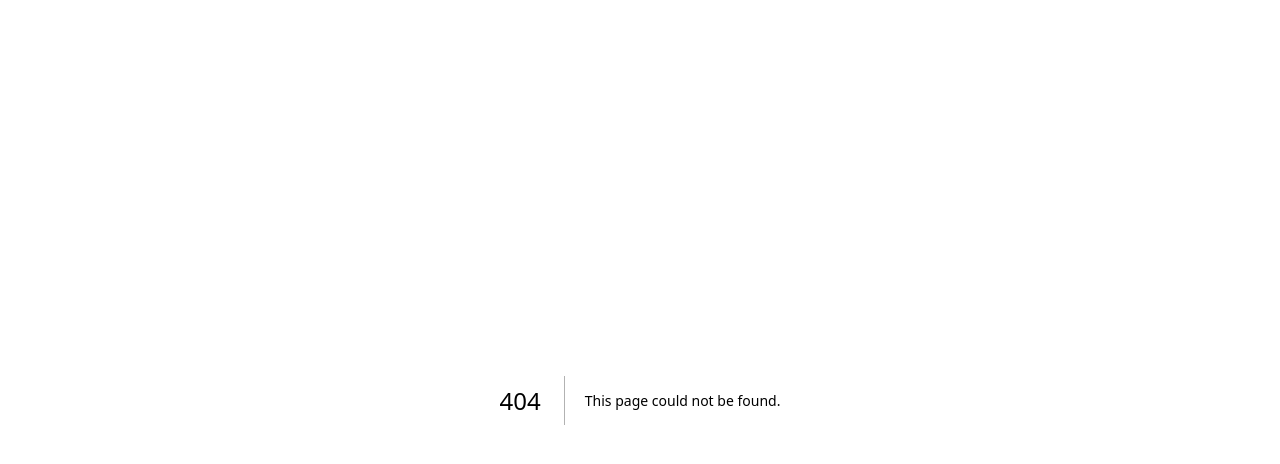
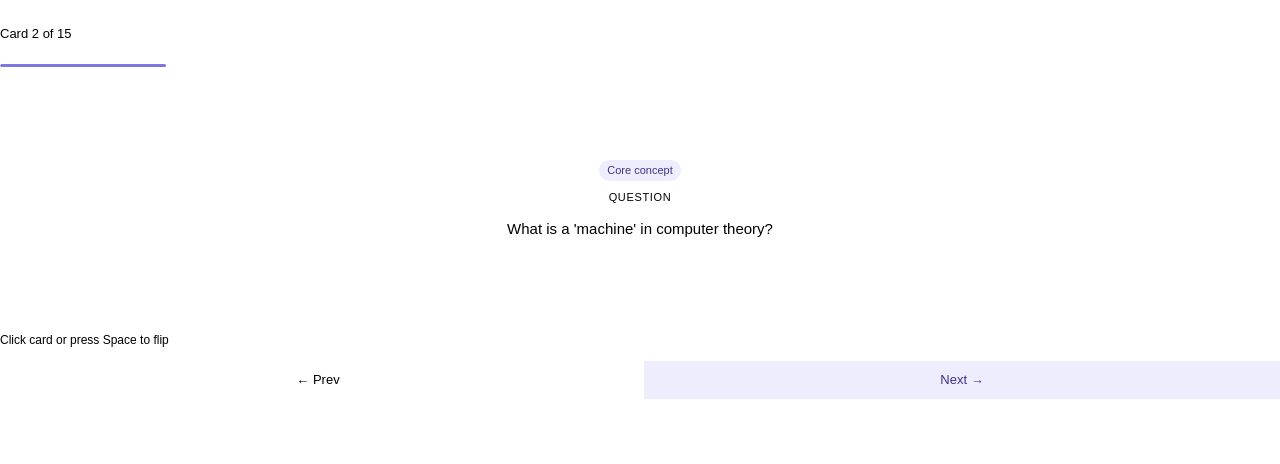
Before and after one commit to Taelo1829/tyrostudy, a Next.js app: page /module in a window 1280 px wide. Before the commit this address had no page. Shown: the top 464 px of the page. Built offline with nearby package versions, Linux system fonts and the light colour scheme.

Commit message:
done with flash cards

```diff
--- /dev/null
+++ b/src/app/components/FlashCards.jsx
@@ -0,0 +1,115 @@
+import React, { useEffect } from 'react'
+
+const FlashCards = () => {
+    const allCards = [
+        { tag: "Core concept", q: "What is the central question of computer theory?", a: "Whether a task can be done at all — not how to do it best." },
+        { tag: "Core concept", q: "What is a 'machine' in computer theory?", a: "A mathematical model used to study what types of tasks can be performed and their limitations." },
+        { tag: "Core concept", q: "What is the 'language' of a machine?", a: "The set of all inputs on which the machine operates successfully." },
+        { tag: "Three areas", q: "What are the three major areas of computer theory?", a: "Theory of automata, theory of formal languages, and theory of Turing machines." },
+        { tag: "History", q: "What did Hilbert propose in 1900?", a: "A mechanical system to prove all true mathematical statements — essentially imagining a proof-generating algorithm before computers existed." },
+        { tag: "History", q: "What did Gödel prove in 1931?", a: "No algorithm can prove all true statements in mathematics — either some truths are unprovable, or some false statements have proofs." },
+        { tag: "History", q: "What did Turing prove about his universal machine?", a: "There are fundamental questions about the machine itself that the machine cannot answer." },
+        { tag: "Key figures", q: "What did McCulloch and Pitts contribute to computer theory?", a: "A mathematical model of animal neural nets — a theoretical machine similar to Turing's but with certain limitations." },
+        { tag: "Key figures", q: "What did Noam Chomsky contribute?", a: "Mathematical models for describing languages, which shed light on formal and computer languages." },
+        { tag: "Key result", q: "What is the ultimate result of the course?", a: "No matter how powerful a machine is, there will always be simple, well-defined problems it cannot solve." },
+        { tag: "Terminology", q: "Why is 'computation' a misleading name for this field?", a: "It implies arithmetic, but computers also do word processing, sorting, searching, and more — 'computer theory' is broader and more accurate." },
+        { tag: "Core concept", q: "Why are computer languages easy for machines but human languages hard?", a: "We know exactly how machines parse instructions; human language understanding is far more complex and not fully understood." },
+        { tag: "History", q: "What role did WW2 play in building the first computer?", a: "Military funding to break the German secret code provided the motivation and resources; Turing himself helped build the machine." },
+        { tag: "Core concept", q: "What is an algorithm, and what steps are not allowed?", a: "A precise procedure or program. Steps like guessing or trying infinitely many possibilities at once are prohibited — only definite, executable steps are allowed." },
+        { tag: "Method", q: "What is the core interplay method used throughout the course?", a: "Introduce a new machine → learn its language. Develop a new language → find a machine that corresponds to it." },
+    ];
+    const [question, setQuestion] = React.useState("");
+    const [answer, setAnswer] = React.useState("");
+    const [tag, setTag] = React.useState("");
+    const [current, setCurrent] = React.useState(1);
+    const [flipped, setFlipped] = React.useState(false);
+    let cards = [...allCards];
+
+    useEffect(() => {
+        viewNewCard()
+    }, [])
+
+    const viewNewCard = () => {
+        const c = cards[current];
+        setQuestion(c.q);
+        setAnswer(c.a);
+        setTag(c.tag);
+        setFlipped(false)
+    }
+
+    function flipCard() {
+        setFlipped(!flipped);
+        document.getElementById('card').classList.toggle('flipped', flipped);
+    }
+
+    function next() {
+        if (current < cards.length - 1) {
+            setCurrent(current + 1);
+            if (!flipped) flipCard()
+            viewNewCard()
+        }
+    }
+
+    function prev() {
+        if (current > 0) {
+            setCurrent(current - 1);
+            if (!flipped) flipCard()
+            viewNewCard()
+        }
+    }
+
+    return (
+        <div className="fc-wrap">
+            <div className="fc-meta">
+                <span className="fc-counter" id="counter">Card {current + 1} of {allCards.length}</span>
+            </div>
+            <div className="fc-progress">
+                <div className="fc-progress-fill" id="progress"
+                    style={{
+                        width: `${Math.round(((current + 1) / cards.length) * 100)}%`
+                    }}
+                >
+                </div></div>
+
+            <div className="fc-scene" onClick={flipCard}>
+                <div className="fc-card" id="card">
+                    <div className="fc-face front">
+                        <span className="fc-tag" id="tag">
+                            {tag}
+                        </span>
+                        <div className="fc-label">Question</div>
+                        <div className="fc-text" id="q-text">
+                            {question}
+                        </div>
+                    </div>
+                    <div className="fc-face back">
+                        <div className="fc-label">Answer</div>
+                        <div className="fc-text" id="a-text">
+                            {answer}
+                        </div>
+                    </div>
+                </div>
+            </div>
+
+            <div
+                style={{ display: "flex", justifyContent: "space-between", alignItems: "center", marginBottom: "0.75rem" }}
+            >
+                <span
+                    style={{ fontSize: "12px" }}
+                >Click card or press Space to flip</span>
+                {current === cards.length - 1 && <span
+                    style={{ fontSize: "12px" }}
+                    id="done-label">
+                    LAST CARD !!!
+                </span>}
+            </div>
+
+            <div className="fc-actions">
+                <button className="fc-btn" onClick={prev}>← Prev</button>
+                <button className="fc-btn primary" onClick={next}>Next →</button>
+            </div>
+        </div >
+    )
+}
+
+export default FlashCards
--- a/src/app/components/SideNav.jsx
+++ b/src/app/components/SideNav.jsx
@@ -1,5 +1,5 @@
 import React, { useState } from 'react'
-
+import Link from "next/link"
 const SideNav = ({ toggleSideNav, isOpen }) => {
     //Create a side nav with 5 items using tailwind css that opens and closes smooth animation
     const showClass = isOpen ? "show" : "";
@@ -54,7 +54,7 @@ const SideNav = ({ toggleSideNav, isOpen }) => {
                 <hr />
 
                 <div className={modulesZIndex + " " + (isModulesOpen ? "show" : "")} id="modules">
-                    <a href="#">
+                    <a href="/module">
                         <li className="m-4 pl-8">
                             COS2601 - Theoretical Computer Science II
                         </li>
--- a/src/app/globals.css
+++ b/src/app/globals.css
@@ -54,7 +54,7 @@ body {
 }
 
 .zIndexTop {
-  z-index: 2;
+  z-index: 4;
   position: relative;
   background-color: red;
 }
@@ -96,3 +96,147 @@ body {
   padding: 10px;
   border-radius: 10px;
 }
+
+.fc-wrap {
+  padding: 1.5rem 0;
+}
+
+.fc-meta {
+  display: flex;
+  justify-content: space-between;
+  align-items: center;
+  margin-bottom: 1.25rem;
+}
+
+.fc-counter {
+  font-size: 13px;
+  color: var(--color-text-secondary);
+}
+
+.fc-progress {
+  height: 3px;
+  background: var(--color-border-tertiary);
+  border-radius: 99px;
+  margin-bottom: 1.5rem;
+  overflow: hidden;
+}
+
+.fc-progress-fill {
+  height: 100%;
+  background: #7F77DD;
+  border-radius: 99px;
+  transition: width 0.3s ease;
+}
+
+.fc-scene {
+  perspective: 1000px;
+  width: 100%;
+  height: 220px;
+  cursor: pointer;
+  margin-bottom: 1.25rem;
+}
+
+.fc-card {
+  width: 100%;
+  height: 100%;
+  position: relative;
+  transform-style: preserve-3d;
+  transition: transform 0.45s ease;
+}
+
+.fc-card.flipped {
+  transform: rotateY(180deg);
+}
+
+.fc-face {
+  position: absolute;
+  inset: 0;
+  backface-visibility: hidden;
+  border-radius: var(--border-radius-lg);
+  border: 0.5px solid var(--color-border-tertiary);
+  display: flex;
+  flex-direction: column;
+  align-items: center;
+  justify-content: center;
+  padding: 1.5rem;
+  text-align: center;
+  background: var(--color-background-primary);
+}
+
+.fc-face.back {
+  transform: rotateY(180deg);
+  background: var(--color-background-secondary);
+}
+
+.fc-label {
+  font-size: 11px;
+  font-weight: 500;
+  letter-spacing: 0.06em;
+  color: var(--color-text-tertiary);
+  text-transform: uppercase;
+  margin-bottom: 0.75rem;
+}
+
+.fc-text {
+  font-size: 15px;
+  line-height: 1.6;
+  color: var(--color-text-primary);
+}
+
+.fc-tag {
+  display: inline-block;
+  font-size: 11px;
+  padding: 2px 8px;
+  border-radius: 20px;
+  background: #EEEDFE;
+  color: #3C3489;
+  margin-bottom: 0.5rem;
+}
+
+.fc-actions {
+  display: flex;
+  gap: 8px;
+}
+
+.fc-btn {
+  flex: 1;
+  padding: 0.6rem 1rem;
+  border-radius: var(--border-radius-md);
+  border: 0.5px solid var(--color-border-secondary);
+  background: transparent;
+  font-size: 13px;
+  font-weight: 500;
+  cursor: pointer;
+  color: var(--color-text-primary);
+  transition: background 0.15s;
+}
+
+.fc-btn:hover {
+  background: var(--color-background-secondary);
+}
+
+.fc-btn:active {
+  transform: scale(0.98);
+}
+
+.fc-btn.primary {
+  background: #EEEDFE;
+  color: #3C3489;
+  border-color: #AFA9EC;
+}
+
+.fc-btn.primary:hover {
+  background: #CECBF6;
+}
+
+.fc-shuffle {
+  font-size: 12px;
+  color: var(--color-text-tertiary);
+  cursor: pointer;
+  text-decoration: underline;
+  text-underline-offset: 3px;
+}
+
+.fc-shuffle:hover {
+  color: var(--color-text-secondary);
+}
--- /dev/null
+++ b/src/app/module/page.js
@@ -0,0 +1,11 @@
+"use client"
+import React from 'react'
+import FlashCards from '../components/FlashCards'
+
+const page = () => {
+    return (
+        <FlashCards />
+    )
+}
+
+export default page
```
